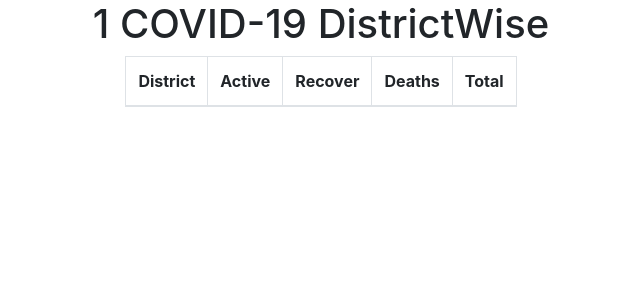
After one commit to ajay-makvana/covid19detail, a Django app: page /DistrictWise/1 in a window 1280 px wide. The commit adds this page. Shown: the top 300 px of the page, without its empty margins (319-959 px from the left). Run offline with Django 3.2, Linux system fonts and the light colour scheme; lists and menus that the app fills with data are empty; some libraries are stand-ins or nearby versions.

Commit message:
DistrictWise data for every State created

```diff
--- /dev/null
+++ b/home/templates/home/DistrictWise.html
@@ -0,0 +1,47 @@
+<!DOCTYPE html>
+<html lang="en">
+
+<head>
+    <meta charset="UTF-8">
+    <meta name="viewport" content="width=device-width, initial-scale=1.0">
+    <title>{{state}} COVID-19 DistrictWise</title>
+    <script src="https://code.jquery.com/jquery-3.5.1.min.js"></script>
+    <link rel="stylesheet" href="https://maxcdn.bootstrapcdn.com/bootstrap/4.0.0/css/bootstrap.min.css" integrity="sha384-Gn5384xqQ1aoWXA+058RXPxPg6fy4IWvTNh0E263XmFcJlSAwiGgFAW/dAiS6JXm" crossorigin="anonymous">
+</head>
+
+<body>
+    <h1 align='center'>{{state}} COVID-19 DistrictWise</h1>
+    <table id='covidtable' align="center" style="width: auto;" class="table table-bordered border-primary table-hover">
+        <thead>
+            <tr>
+                <th scope="col">District</th>
+                <th scope="col">Active</th>
+                <th scope="col">Recover</th>
+                <th scope="col">Deaths</th>
+                <th scope="col">Total</th>
+            </tr>
+        </thead>
+        <tbody>
+        </tbody>
+        <tfoot>
+        </tfoot>
+    </table>
+</body>
+
+<script>
+    let url = "https://api.covid19india.org/state_district_wise.json";
+    let state = "{{state}}";
+    async function getdata(url) {
+        const response = await fetch(url);
+        var data = await response.json();
+        district = data[state]["districtData"];
+        for (i in district) {
+            rows = "";
+            rows += "<tr><th scope='row'>" + i + "</th><td>" + district[i].active + "</td><td>" + district[i].recovered + "</td><td>" + district[i].deceased + "</td><td>" + district[i].confirmed + "</td></tr>";
+            $(rows).appendTo("#covidtable tbody");
+        }
+    }
+    getdata(url);
+</script>
+
+</html>
--- a/home/urls.py
+++ b/home/urls.py
@@ -17,6 +17,9 @@ from django.contrib import admin
 from django.urls import path
 from . import views
 
+app_name = 'home'
+
 urlpatterns = [
     path('',views.home,name='home'),
+    path('DistrictWise/<str:state>',views.DistrictWise,name='DistrictWise'),
 ]
--- a/home/views.py
+++ b/home/views.py
@@ -1,6 +1,10 @@
 from django.shortcuts import render
 
 # Create your views here.
+import json
 
 def home(request):
     return render(request,'home/index.html');
+
+def DistrictWise(request,state):
+    return render(request,'home/DistrictWise.html',{'state':state});
```
Also changed, not shown: home/templates/home/index.html (+3 -4 lines).
